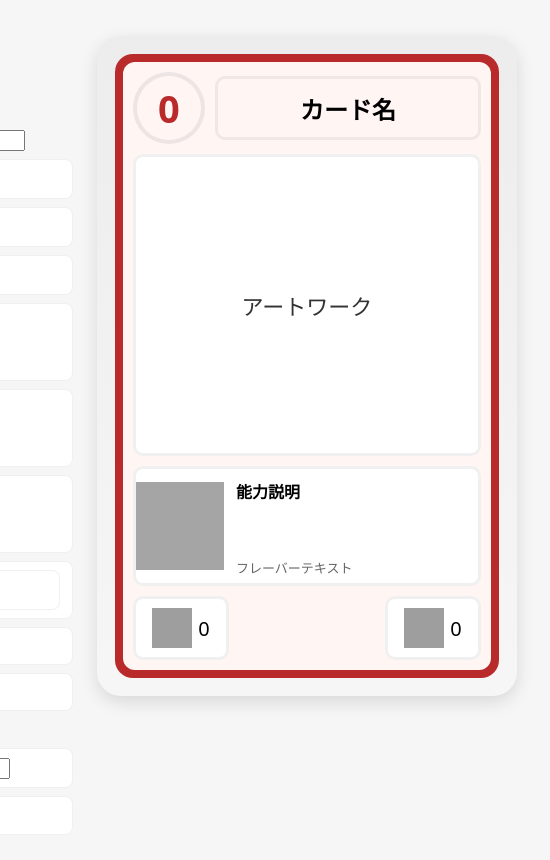
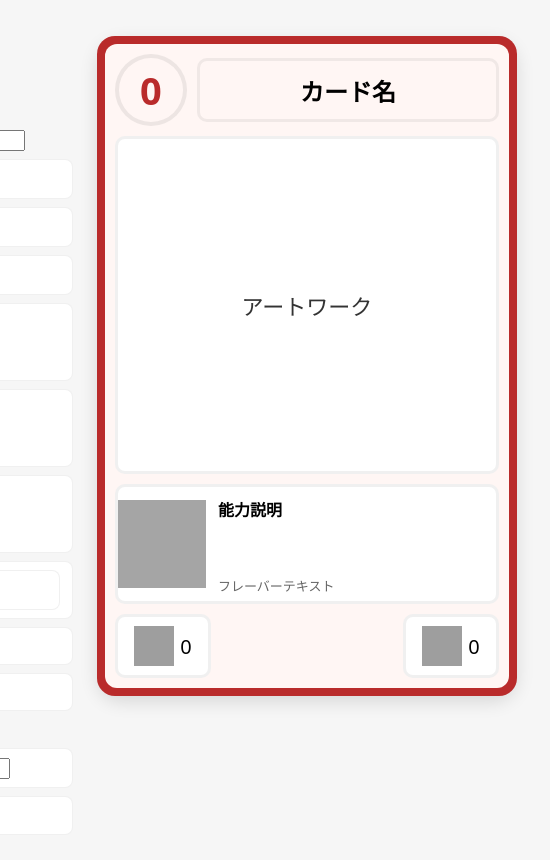
Before and after one commit to Palpanthia/Culdra, a plain HTML site: page index.html in a window 1280 px wide. Shown: the full height of the page, 540-1090 px from the left. Drawn offline with nearby package versions, Linux system fonts and the light colour scheme; grey boxes are pictures that could not be loaded.

Commit message:
ｄｓｆ

```diff
--- a/index.html
+++ b/index.html
@@ -43,7 +43,7 @@
       width:var(--card-width);
       height:var(--card-height);
       background:linear-gradient(180deg,rgba(0,0,0,0.04),rgba(255,255,255,0.02));
-      padding:18px;
+      padding:0px;
       border-radius:calc(var(--frame-radius) + 6px);
       box-shadow:0 6px 18px rgba(0,0,0,0.12)
     }
```
